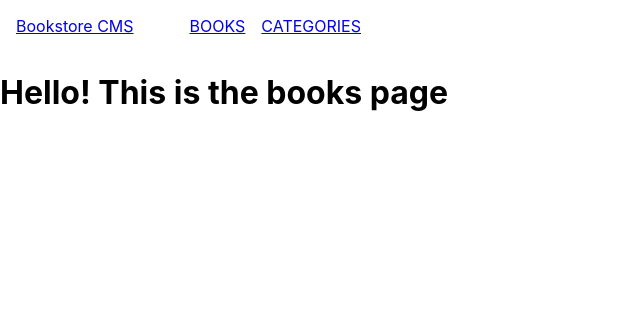
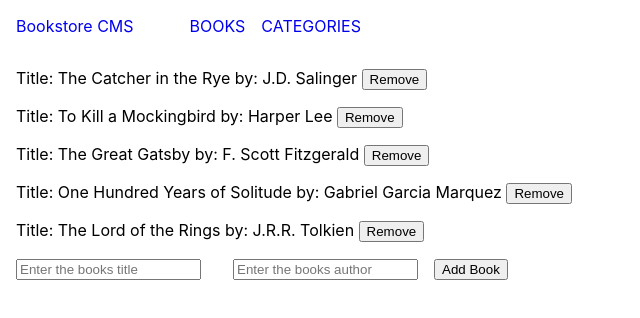
Before and after one commit to leehaney254/bookstore, a React (Create React App) app: page / in a window 1280 px wide. Shown: the top 318 px of the page, without its empty margins (0-640 px from the left). Built offline with nearby package versions, Linux system fonts and the light colour scheme.

Commit message:
Feat: Add form to books page

```diff
--- a/package.json
+++ b/package.json
@@ -6,6 +6,7 @@
     "@testing-library/jest-dom": "^5.16.5",
     "@testing-library/react": "^13.4.0",
     "@testing-library/user-event": "^13.5.0",
+    "prop-types": "^15.8.1",
     "react": "^18.2.0",
     "react-dom": "^18.2.0",
     "react-router-dom": "^6.6.2",
--- a/public/index.html
+++ b/public/index.html
@@ -1,14 +1,12 @@
 <!DOCTYPE html>
 <html lang="en">
+
 <head>
   <meta charset="utf-8" />
   <link rel="icon" href="%PUBLIC_URL%/favicon.ico" />
   <meta name="viewport" content="width=device-width, initial-scale=1" />
   <meta name="theme-color" content="#000000" />
-    <meta
-      name="description"
-      content="Web site created using create-react-app"
-    />
+  <meta name="description" content="Web site created using create-react-app" />
   <link rel="apple-touch-icon" href="%PUBLIC_URL%/logo192.png" />
   <!--
       manifest.json provides metadata used when your web app is installed on a
@@ -24,8 +22,9 @@
       work correctly both with client-side routing and a non-root public URL.
       Learn how to configure a non-root public URL by running `npm run build`.
     -->
-    <title>React App</title>
+  <title>Book Store</title>
 </head>
+
 <body>
   <noscript>You need to enable JavaScript to run this app.</noscript>
   <div id="root"></div>
@@ -40,4 +39,5 @@
       To create a production bundle, use `npm run build` or `yarn build`.
     -->
 </body>
+
 </html>
--- a/src/App.js
+++ b/src/App.js
@@ -1,7 +1,7 @@
 import {
   Route, Routes,
 } from 'react-router-dom';
-import Books from './pages/Books';
+import BooksPage from './pages/BooksPage';
 import Categories from './pages/Categories';
 import Navigation from './components/Navigation';
 
@@ -10,7 +10,7 @@ function App() {
     <>
       <Navigation />
       <Routes>
-        <Route path="/" element={<Books />} />
+        <Route path="/" element={<BooksPage />} />
         <Route path="/categories" element={<Categories />} />
       </Routes>
     </>
--- /dev/null
+++ b/src/components/Book.css
@@ -0,0 +1,3 @@
+#book {
+  margin: 1rem;
+}
--- /dev/null
+++ b/src/components/Book.js
@@ -0,0 +1,17 @@
+import './Book.css';
+
+const Book = (props) => {
+  // eslint-disable-next-line react/prop-types
+  const { author, title } = props;
+  return (
+    <div id="book">
+      Title:
+      {title}
+      by:
+      {author}
+      <button type="button">Remove</button>
+    </div>
+  );
+};
+
+export default Book;
--- /dev/null
+++ b/src/components/Form.css
@@ -0,0 +1,3 @@
+.formlabel {
+  margin: 1rem;
+}
--- /dev/null
+++ b/src/components/Form.js
@@ -0,0 +1,15 @@
+import './Form.css';
+
+const Form = () => (
+  <form>
+    <label htmlFor="title" className="formlabel">
+      <input type="text" id="title" name="title" placeholder="Enter the books title" />
+    </label>
+    <label htmlFor="author" className="formlabel">
+      <input type="text" id="author" name="author" placeholder="Enter the books author" />
+    </label>
+    <button type="submit">Add Book</button>
+  </form>
+);
+
+export default Form;
--- a/src/components/Navbar.css
+++ b/src/components/Navbar.css
@@ -12,6 +12,6 @@
   list-style: none;
 }
 
-.nalink {
+.navlink {
   text-decoration: none;
 }
--- a/src/components/Navigation.js
+++ b/src/components/Navigation.js
@@ -5,7 +5,7 @@ import './Navbar.css';
 const Navigation = () => (
   <header className="header">
     <nav className="nav">
-      <NavLink to="/">Bookstore CMS</NavLink>
+      <NavLink className="navlink" to="/">Bookstore CMS</NavLink>
       <ul className="nav">
         <li className="navlist">
           <NavLink className="navlink" to="/">BOOKS</NavLink>
--- a/src/pages/Books.js
+++ /dev/null
@@ -1,5 +0,0 @@
-const Books = () => (
-  <h1>Hello! This is the books page</h1>
-);
-
-export default Books;
--- /dev/null
+++ b/src/pages/BooksPage.js
@@ -0,0 +1,44 @@
+import Book from '../components/Book';
+import Form from '../components/Form';
+
+const books = [
+  {
+    id: 1,
+    title: ' The Catcher in the Rye ',
+    author: ' J.D. Salinger ',
+  },
+  {
+    id: 2,
+    title: ' To Kill a Mockingbird ',
+    author: ' Harper Lee ',
+  },
+  {
+    id: 3,
+    title: ' The Great Gatsby ',
+    author: ' F. Scott Fitzgerald ',
+  },
+  {
+    id: 4,
+    title: ' One Hundred Years of Solitude ',
+    author: ' Gabriel Garcia Marquez ',
+  },
+  {
+    id: 5,
+    title: ' The Lord of the Rings ',
+    author: ' J.R.R. Tolkien ',
+  },
+];
+
+const BooksPage = () => {
+  const library = books.map((book) => (
+    <Book key={book.id} title={book.title} author={book.author} />
+  ));
+  return (
+    <main>
+      {library}
+      <Form />
+    </main>
+  );
+};
+
+export default BooksPage;
```
Also changed, not shown: src/components/CheckStatus.css (line endings or trailing spaces), 1 other file (tests, documents, lock files or other folders). Lines whose indentation alone changed are shown as unchanged.
